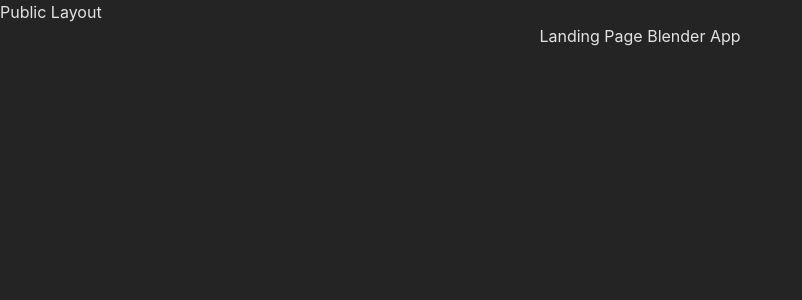
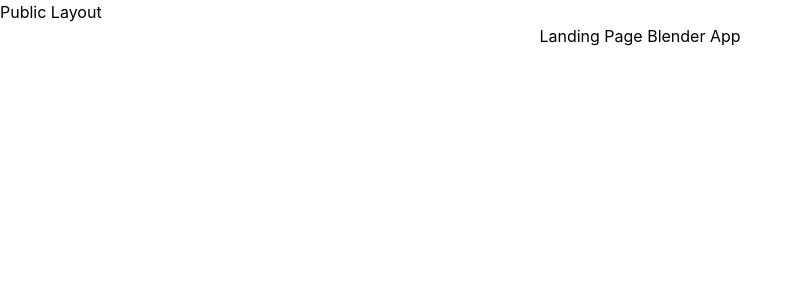
Before and after one commit to yellyoshua/blender, a React (Vite) app in the folder client/: page / in a window 1280 px wide. Shown: the top 300 px of the page, without its empty margins (0-802 px from the left). Built offline with nearby package versions, Linux system fonts and the light colour scheme.

Commit message:
remove darkmode

```diff
--- a/client/src/global.css
+++ b/client/src/global.css
@@ -8,9 +8,7 @@
   line-height: 24px;
   font-weight: 400;
 
-  color-scheme: light dark;
-  color: rgba(255, 255, 255, 0.87);
-  background-color: #242424;
+  color-scheme: light;
 
   font-synthesis: none;
   text-rendering: optimizeLegibility;
```
